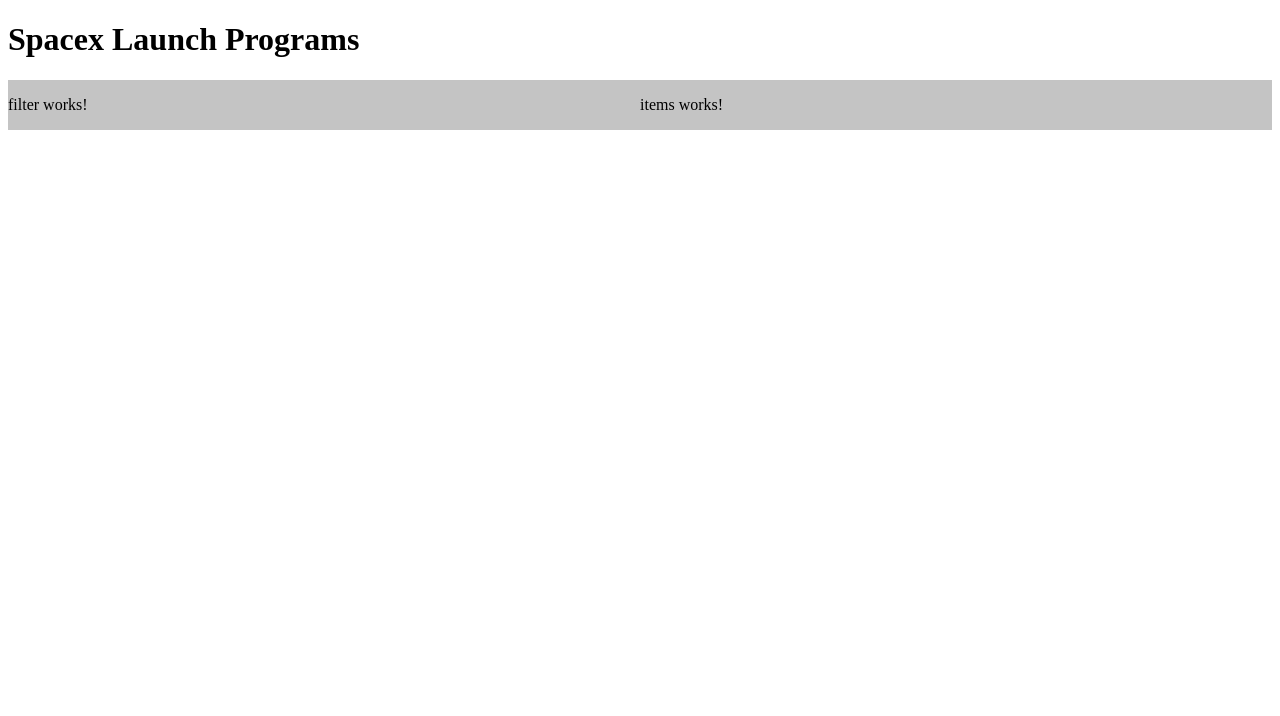
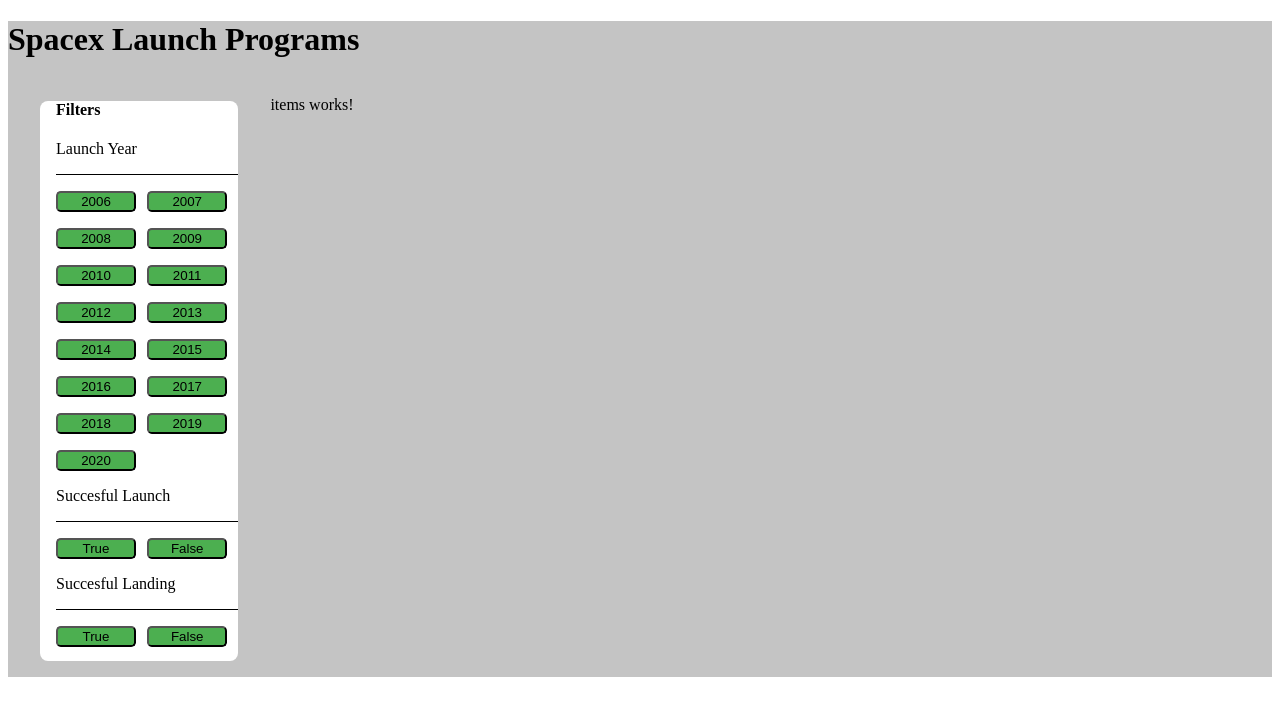
Before and after one commit to pavan-vr/angular-spaceX, an Angular app: page / in a window 1280 px wide. Shown: the top 716 px of the page. Built offline with nearby package versions, Linux system fonts and the light colour scheme; no server answers.

Commit message:
filter part design

```diff
--- a/src/app/app.component.css
+++ b/src/app/app.component.css
@@ -1,3 +1,3 @@
-body{
-    background: red;
+.page{
+    background-color: #c4c4c4;
 }
--- a/src/app/app.component.html
+++ b/src/app/app.component.html
@@ -1,3 +1,5 @@
-<h1>Spacex Launch Programs</h1>
-<app-landing-page></app-landing-page>
-<router-outlet></router-outlet>
+<div class="page">
+  <h1>Spacex Launch Programs</h1>
+  <app-landing-page></app-landing-page>
+  <router-outlet></router-outlet>
+</div>
--- a/src/app/app.module.ts
+++ b/src/app/app.module.ts
@@ -3,10 +3,11 @@
 
 import { AppRoutingModule } from './app-routing.module';
 import { AppComponent } from './app.component';
+import { HttpClientModule } from '@angular/common/http';
 import { HomepageModule } from '../app/homepage/homepage.module';
 @NgModule({
   declarations: [AppComponent],
-  imports: [BrowserModule, AppRoutingModule, HomepageModule],
+  imports: [BrowserModule, AppRoutingModule, HomepageModule, HttpClientModule],
   providers: [],
   bootstrap: [AppComponent],
 })
--- a/src/app/homepage/filter/filter.component.css
+++ b/src/app/homepage/filter/filter.component.css
@@ -0,0 +1,26 @@
+.filter{
+    background-color: white;
+    border-radius: 0.5em;
+    padding-left: 1em;
+    height: 35rem;
+    margin: 1rem;
+}
+p{
+    padding-bottom: 1em;
+    border-bottom: 1px solid black;
+}
+
+.button-grid{
+    display: grid;
+    grid-template-columns: 1fr 1fr;
+    grid-row-gap: 1em;
+}
+
+button{
+    width: 5rem;
+    border-radius: 0.3rem;
+    background-color: #4CAF50;
+}
+button:active{
+    background-color: lime;
+}
--- a/src/app/homepage/filter/filter.component.html
+++ b/src/app/homepage/filter/filter.component.html
@@ -1 +1,21 @@
-<p>filter works!</p>
+<div class="filter">
+  <h4>Filters</h4>
+  <p>Launch Year</p>
+
+  <div class="button-grid">
+    <button *ngFor="let item of years">{{item}}</button>
+  </div>
+
+  <p>Succesful Launch</p>
+  <div class="button-grid">
+    <button>True</button>
+    <button>False</button>
+  </div>
+
+  <p>Succesful Landing</p>
+  <div class="button-grid">
+    <button>True</button>
+    <button>False</button>
+  </div>
+
+</div>
--- a/src/app/homepage/filter/filter.component.ts
+++ b/src/app/homepage/filter/filter.component.ts
@@ -3,13 +3,28 @@
 @Component({
   selector: 'app-filter',
   templateUrl: './filter.component.html',
-  styleUrls: ['./filter.component.css']
+  styleUrls: ['./filter.component.css'],
 })
 export class FilterComponent implements OnInit {
+  years = [
+    2006,
+    2007,
+    2008,
+    2009,
+    2010,
+    2011,
+    2012,
+    2013,
+    2014,
+    2015,
+    2016,
+    2017,
+    2018,
+    2019,
+    2020,
+  ];
 
-  constructor() { }
+  constructor() {}
 
-  ngOnInit(): void {
-  }
-
+  ngOnInit(): void {}
 }
--- a/src/app/homepage/items/items.component.html
+++ b/src/app/homepage/items/items.component.html
@@ -1 +1,3 @@
 <p>items works!</p>
+
+<!-- {{receivedData[0]| json}} -->
--- a/src/app/homepage/items/items.component.ts
+++ b/src/app/homepage/items/items.component.ts
@@ -1,15 +1,21 @@
 import { Component, OnInit } from '@angular/core';
-
+import { ItemService } from '../../services/item.service';
+import { FilterComponent } from '../filter/filter.component';
 @Component({
   selector: 'app-items',
   templateUrl: './items.component.html',
-  styleUrls: ['./items.component.css']
+  styleUrls: ['./items.component.css'],
 })
 export class ItemsComponent implements OnInit {
-
-  constructor() { }
+  public receivedData = [];
+  public element = {};
+  public filteredData;
+  constructor(private itemService: ItemService) {}
 
   ngOnInit(): void {
+    this.itemService.getItems().subscribe((data) => (this.receivedData = data));
+    this.receivedData.map((item) => {
+
+    })
   }
-
 }
--- a/src/app/homepage/landing-page/landing-page.component.css
+++ b/src/app/homepage/landing-page/landing-page.component.css
@@ -1,5 +1,6 @@
 .main-grid{
     display: grid;
-    grid-template-columns: 1fr 1fr;
-    background-color: #c4c4c4;
+    grid-template-columns: 1fr 80%;
+    margin: 1em;
+    grid-gap: 1em;
 }
--- a/src/app/homepage/landing-page/landing-page.component.ts
+++ b/src/app/homepage/landing-page/landing-page.component.ts
@@ -3,13 +3,10 @@
 @Component({
   selector: 'app-landing-page',
   templateUrl: './landing-page.component.html',
-  styleUrls: ['./landing-page.component.css']
+  styleUrls: ['./landing-page.component.css'],
 })
 export class LandingPageComponent implements OnInit {
+  constructor() {}
 
-  constructor() { }
-
-  ngOnInit(): void {
-  }
-
+  ngOnInit(): void {}
 }
--- a/src/app/services/item.service.ts
+++ b/src/app/services/item.service.ts
@@ -1,9 +1,14 @@
 import { Injectable } from '@angular/core';
+import { HttpClient } from '@angular/common/http';
+import { Observable } from 'rxjs';
 
 @Injectable({
-  providedIn: 'root'
+  providedIn: 'root',
 })
 export class ItemService {
+  constructor(private http: HttpClient) { }
 
-  constructor() { }
+  getItems(): Observable<any> {
+    return this.http.get('https:api.spaceXdata.com/v3/launches?limit=100');
+  }
 }
```
Also changed, not shown: src/app/items.ts (added, +8 -0 lines), 1 other file (tests, documents, lock files or other folders).
